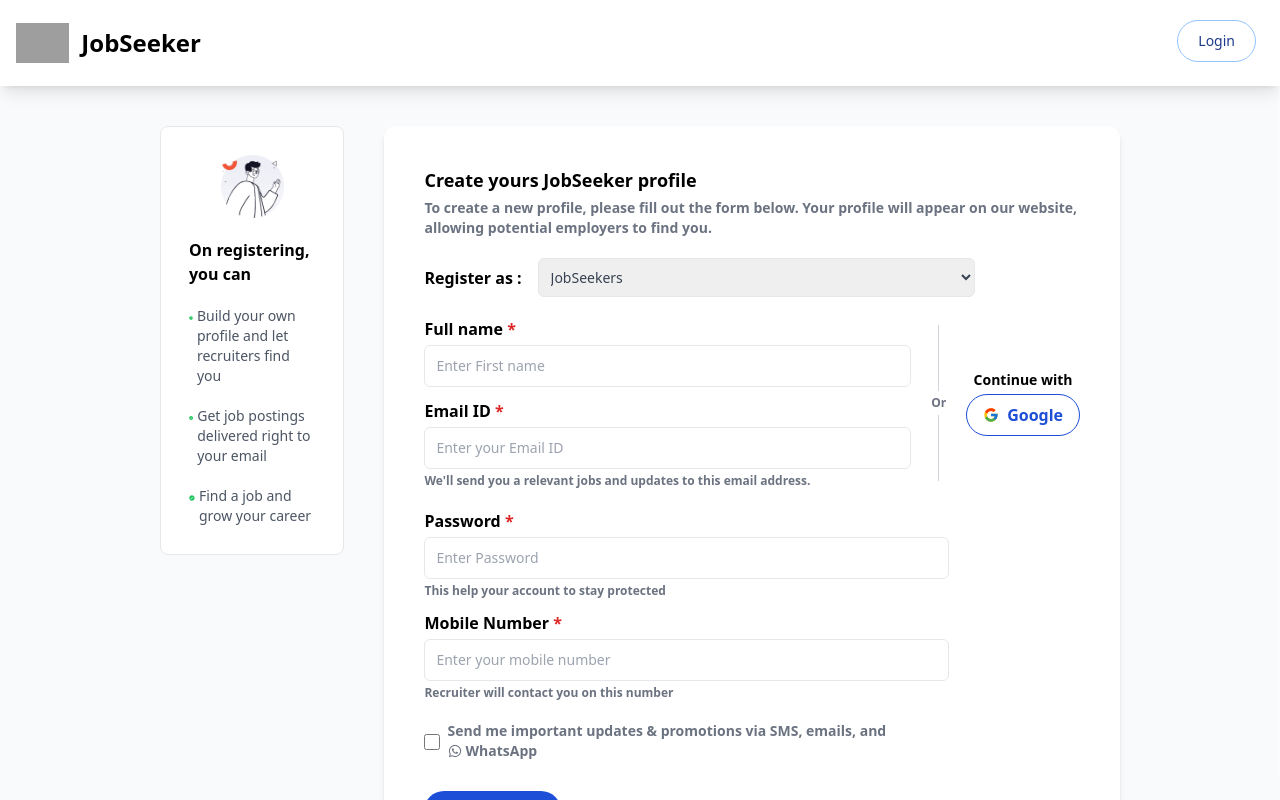
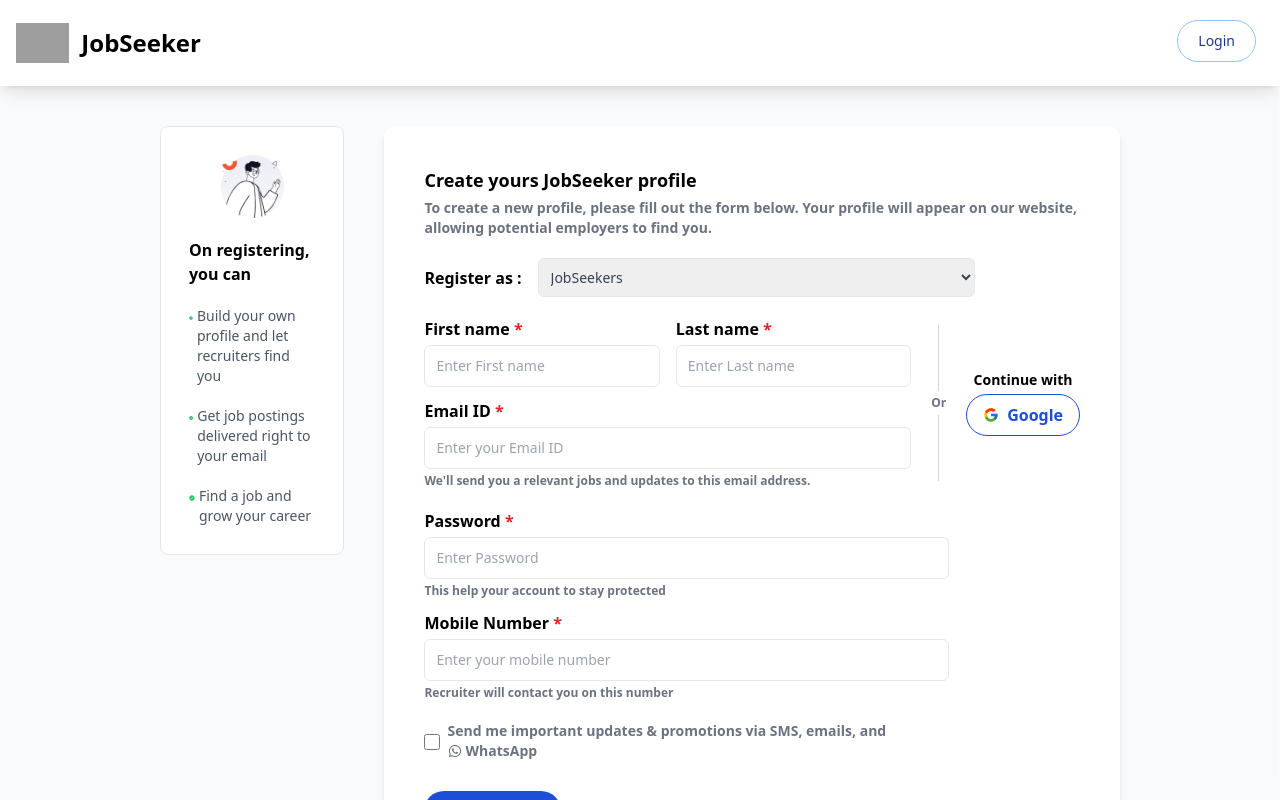
Before and after one commit to Anirudh-WB/JobSeaker, a React (Create React App) app: page /register in a window 1280 px wide. Built offline with nearby package versions, Linux system fonts and the light colour scheme; grey boxes are pictures that could not be loaded.

Commit message:
Last Name Section added to regiter

```diff
--- a/src/components/Register/RegisterForm.jsx
+++ b/src/components/Register/RegisterForm.jsx
@@ -26,10 +26,12 @@ function RegisterForm() {
       </div>
       <div className="flex gap-3">
         <div className="flex flex-col gap-3 w-4/5">
+
+        <div className="flex flex-1 gap-4">
           {/* First Name */}
-          <div className="flex flex-col gap-1">
+          <div className="flex flex-col gap-1 w-1/2">
             <label className="text-base font-semibold" for="first_name">
-              Full name <span className="text-red-600 font-semibold">*</span>
+              First name <span className="text-red-600 font-semibold">*</span>
             </label>
             <div className="relative">
               <input
@@ -46,6 +48,29 @@ function RegisterForm() {
               </label>
             </div>
           </div>
+
+          {/* Last Name */}
+          <div className="flex flex-col gap-1 w-1/2">
+            <label className="text-base font-semibold" for="first_name">
+              Last name <span className="text-red-600 font-semibold">*</span>
+            </label>
+            <div className="relative">
+              <input
+                type="text"
+                id="floating_outlined"
+                className="w-full outline-none border rounded-md p-2 peer"
+                placeholder=" "
+              />
+              <label
+                for="floating_outlined"
+                className="absolute text-sm text-gray-400 duration-300 transform -translate-y-4 scale-75 top-2 z-10 origin-[0] bg-white px-2 peer peer-focus:dark:text-gray-400 peer-placeholder-shown:scale-100 peer-placeholder-shown:-translate-y-1/2 peer-placeholder-shown:top-1/2 peer-focus:top-2 peer-focus:scale-75 peer-focus:-translate-y-4 rtl:peer-focus:translate-x-1/4 rtl:peer-focus:left-auto start-1"
+              >
+                Enter Last name
+              </label>
+            </div>
+          </div>
+
+        </div>
 
           {/* Email ID */}
           <div className="flex flex-col gap-1">
```
Also changed, not shown: 1 other file (tests, documents, lock files or other folders).
